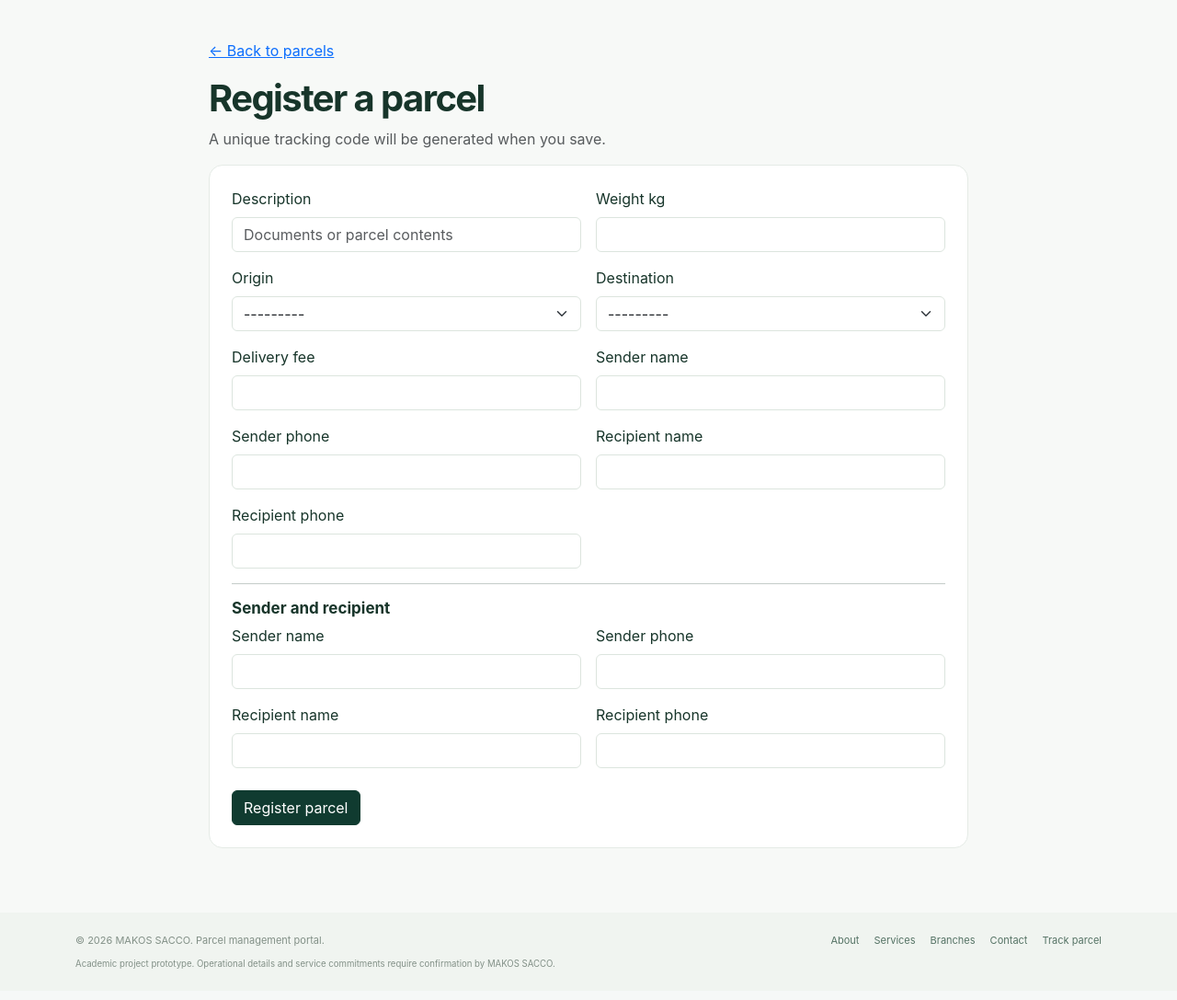
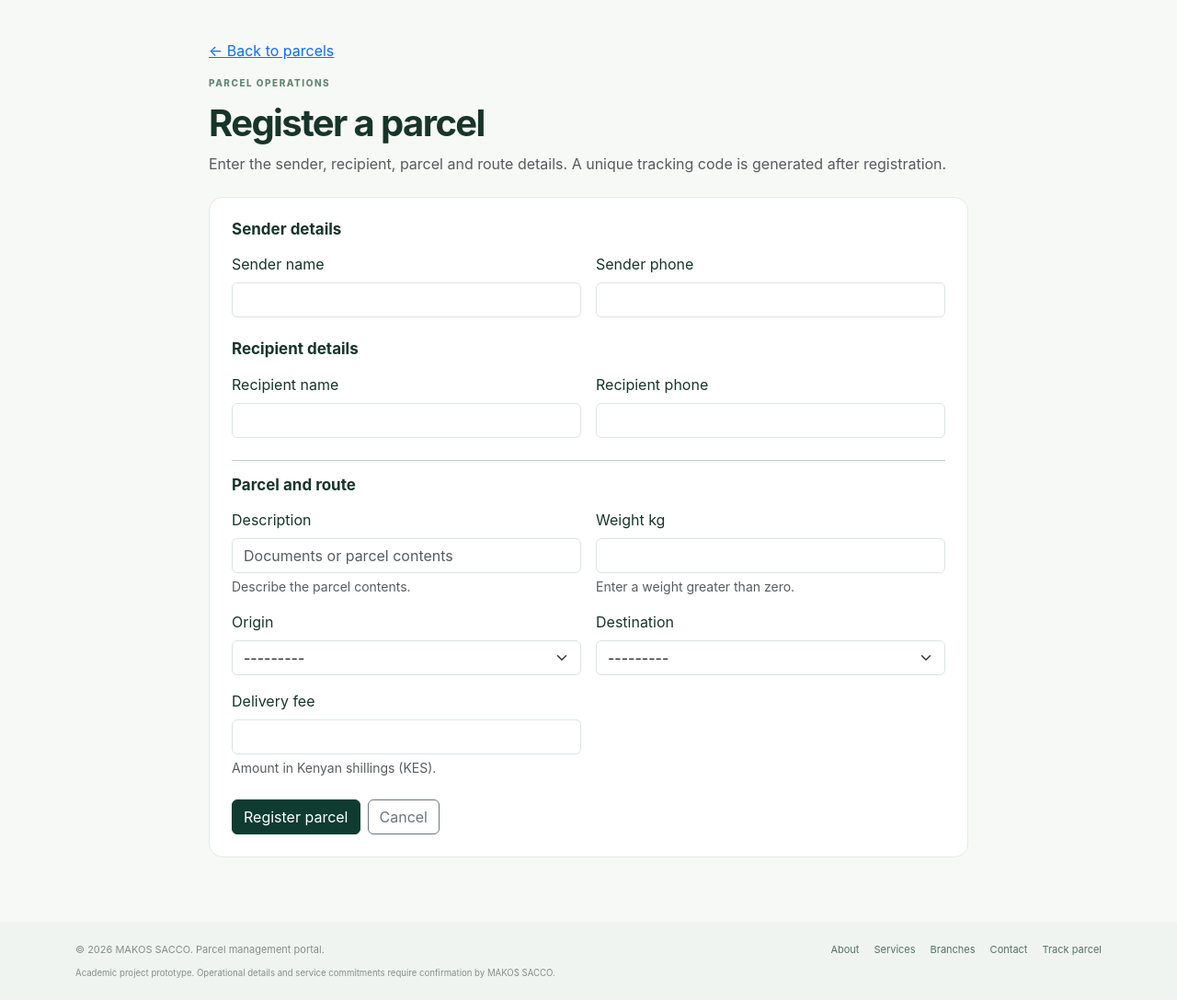
Before and after one commit to kasenge9/parcel-management-system, a Django app: page /parcels/new/ in a window 1280 px wide. Shown: the part 104-1191 px from the top of the page at 92% size. Before the commit the page ends 1157 px from the top, so only its background shows below. Run offline with Django 5.2, Linux system fonts and the light colour scheme; a user stored in the database is signed in; tables that the repository leaves empty hold one stand-in row (values such as "Sample post").

Commit message:
Improve parcel registration and tracking screens

```diff
--- a/templates/operations/parcel_form.html
+++ b/templates/operations/parcel_form.html
@@ -1 +1,38 @@
-{% extends 'base.html' %}{% block title %}Register parcel | MAKOS SACCO{% endblock %}{% block content %}<main class="page-wrap"><div class="container narrow"><a href="{% url 'parcel_list' %}">← Back to parcels</a><h1 class="mt-3">Register a parcel</h1><p class="text-muted">A unique tracking code will be generated when you save.</p><form method="post" class="panel">{% csrf_token %}{% if form.non_field_errors %}<div class="alert alert-danger">{{ form.non_field_errors }}</div>{% endif %}<div class="row g-3">{% for field in form %}<div class="col-md-6"><label class="form-label" for="{{ field.id_for_label }}">{{ field.label }}</label>{{ field }}{% for error in field.errors %}<div class="text-danger small">{{ error }}</div>{% endfor %}</div>{% endfor %}</div><hr><h2>Sender and recipient</h2><div class="row g-3">{% for field in form %}{% if field.name == 'sender_name' or field.name == 'sender_phone' or field.name == 'recipient_name' or field.name == 'recipient_phone' %}<div class="col-md-6"><label class="form-label" for="{{ field.id_for_label }}">{{ field.label }}</label>{{ field }}{% for error in field.errors %}<div class="text-danger small">{{ error }}</div>{% endfor %}</div>{% endif %}{% endfor %}</div><button class="btn btn-dark mt-4">Register parcel</button></form></div></main>{% endblock %}
+{% extends 'base.html' %}
+{% block title %}Register parcel | MAKOS SACCO{% endblock %}
+{% block content %}
+<main class="page-wrap"><div class="container narrow">
+  <a href="{% url 'parcel_list' %}">← Back to parcels</a>
+  <div class="mt-3 mb-4"><div class="eyebrow dark">PARCEL OPERATIONS</div><h1>Register a parcel</h1><p class="text-muted mb-0">Enter the sender, recipient, parcel and route details. A unique tracking code is generated after registration.</p></div>
+  <form method="post" class="panel">
+    {% csrf_token %}
+    {% if form.non_field_errors %}<div class="alert alert-danger">{{ form.non_field_errors }}</div>{% endif %}
+    <h2 class="h5 mb-3">Sender details</h2>
+    <div class="row g-3 mb-4">
+      {% for field in form %}
+        {% if field.name == 'sender_name' or field.name == 'sender_phone' %}
+          <div class="col-md-6"><label class="form-label" for="{{ field.id_for_label }}">{{ field.label }}</label>{{ field }}{% for error in field.errors %}<div class="text-danger small">{{ error }}</div>{% endfor %}</div>
+        {% endif %}
+      {% endfor %}
+    </div>
+    <h2 class="h5 mb-3">Recipient details</h2>
+    <div class="row g-3 mb-4">
+      {% for field in form %}
+        {% if field.name == 'recipient_name' or field.name == 'recipient_phone' %}
+          <div class="col-md-6"><label class="form-label" for="{{ field.id_for_label }}">{{ field.label }}</label>{{ field }}{% for error in field.errors %}<div class="text-danger small">{{ error }}</div>{% endfor %}</div>
+        {% endif %}
+      {% endfor %}
+    </div>
+    <hr>
+    <h2 class="h5 mb-3">Parcel and route</h2>
+    <div class="row g-3">
+      {% for field in form %}
+        {% if field.name == 'description' or field.name == 'weight_kg' or field.name == 'origin' or field.name == 'destination' or field.name == 'delivery_fee' %}
+          <div class="col-md-6"><label class="form-label" for="{{ field.id_for_label }}">{{ field.label }}</label>{{ field }}{% if field.help_text %}<div class="form-text">{{ field.help_text }}</div>{% endif %}{% for error in field.errors %}<div class="text-danger small">{{ error }}</div>{% endfor %}</div>
+        {% endif %}
+      {% endfor %}
+    </div>
+    <div class="d-flex flex-wrap gap-2 mt-4"><button class="btn btn-dark" type="submit">Register parcel</button><a class="btn btn-outline-secondary" href="{% url 'parcel_list' %}">Cancel</a></div>
+  </form>
+</div></main>
+{% endblock %}
```
